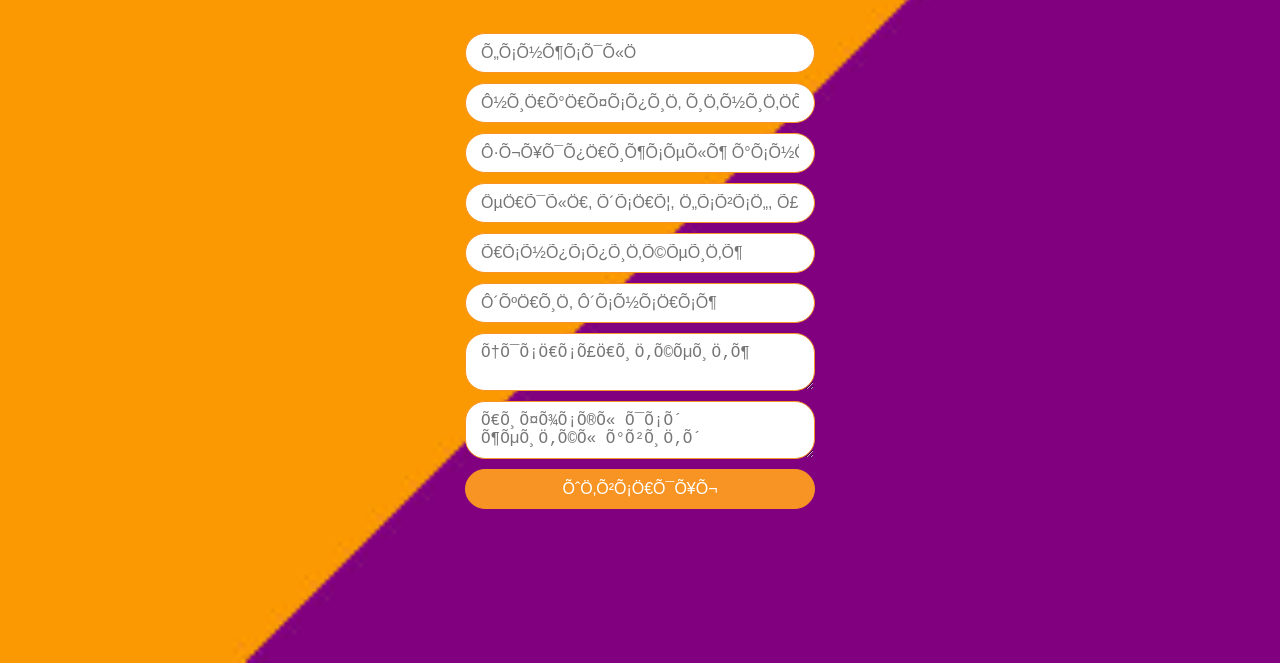
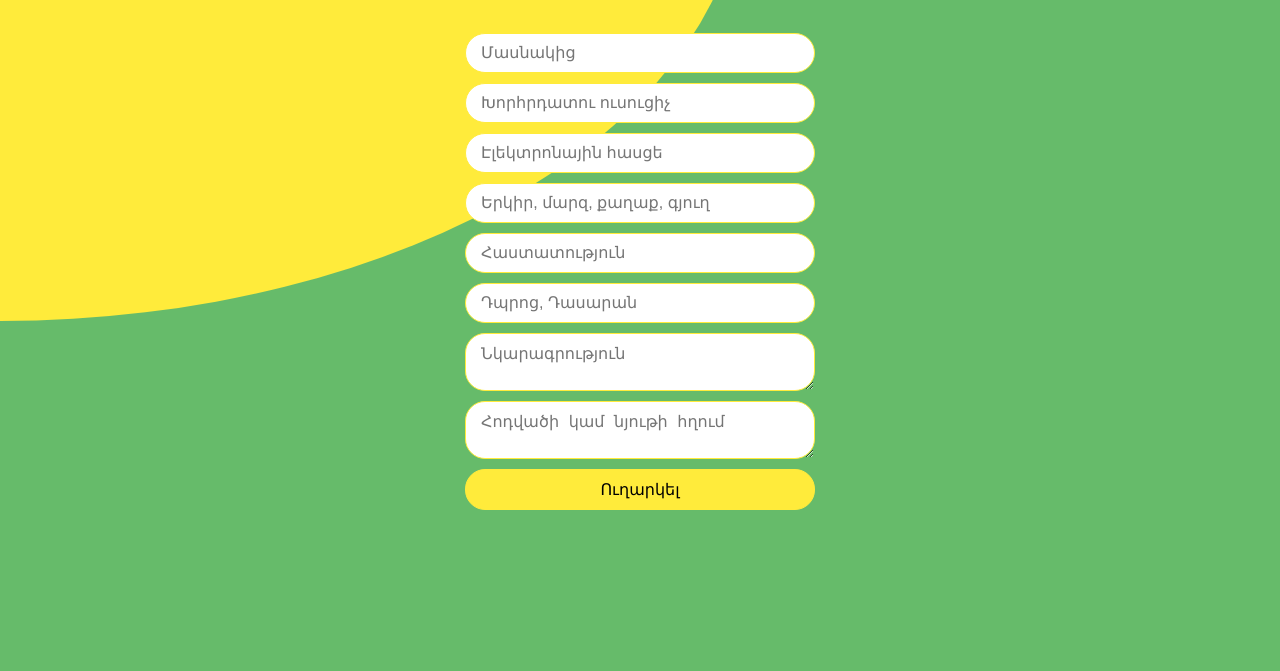
Before and after one commit to tatevayvazyan/digitech, a plain HTML site: page index.html in a window 1280 px wide. Shown: the part 129-800 px from the top of the page. Drawn offline with Linux system fonts and the light colour scheme.

Commit message:
Add files via upload
New forms

```diff
--- a/index.html
+++ b/index.html
@@ -3,18 +3,19 @@
 <head>
     <title>
     </title>
-    <meta charset="UTF=8">
+    <meta charset="UTF-8">
     <link rel="stylesheet" href="style.css">
+    <link href="https://fonts.googleapis.com/css?family=Luckiest+Guy&display=swap" rel="stylesheet">
 </head>
 <body>
 <div class="content">
-    <div class="logo"></div>
+    <div class="logo">digitech</div>
     <form class="form-block">
-            <input type="text" name="participant" placeholder="Մասնակից">
-            <input type="text" name="consultant" placeholder="Խորհրդատու ուսուցիչ">
-            <input type="mail" name="mail" placeholder="Էլեկտրոնային հասցե">
-            <input type="text" name="country" placeholder="Երկիր, մարզ, քաղաք, գյուղ">
-            <input type="text" name="building" placeholder="Հաստատություն">
+            <input type="text" name="name" placeholder="Մասնակից">
+            <input type="text" name="teacher" placeholder="Խորհրդատու ուսուցիչ">
+            <input type="mail" name="email" placeholder="Էլեկտրոնային հասցե">
+            <input type="text" name="city" placeholder="Երկիր, մարզ, քաղաք, գյուղ">
+            <input type="text" name="school" placeholder="Հաստատություն">
             <input type="text" name="class" placeholder="Դպրոց, Դասարան">
             <textarea type="text" name="description" placeholder="Նկարագրություն"></textarea>
             <textarea type="text" name="linkto" placeholder="Հոդվածի կամ նյութի հղում"></textarea>
--- a/style.css
+++ b/style.css
@@ -3,18 +3,22 @@ body {
 }
 
 .content {
-    background: url("bg.jpg") no-repeat;
-    background-size: contain;
+    background-size: cover;
     position: relative;
+    background-color: #66bb6a;
 }
 
 .logo {
+    font-family: 'Luckiest Guy', cursive;
+    color: #66bb6a;
+    font-size: 48px;
     position: absolute;
-    top: 25px;
-    left: 40px;
-    background: url("logo.png") no-repeat;
-    width: 450px;
-    height: 85px;
+    background-color: #ffeb3b;
+    padding: 65px;
+    width: 48%;
+    height: 40%;
+    border-bottom-right-radius: 100%;
+    z-index: 2;
 }
 
 .form-block {
@@ -23,6 +27,8 @@ body {
     align-items: center;
     flex-direction: column;
     height: 100vh;
+    position: relative;
+    z-index: 3;
 }
 
 input {
@@ -30,11 +36,11 @@ input {
     margin: 5px;
     padding: 10px 15px;
     border-radius: 20px;
-    border: 1px solid #F79423;
+    border: 1px solid #ffeb3b ;
     outline: none;
     font-size:16px;
     box-sizing: border-box;
-    color: #492A80;
+    color: #66bb6a;
 }
 
 textarea {
@@ -45,14 +51,14 @@ textarea {
     margin: 5px;
     padding: 10px 15px;
     border-radius: 20px;
-    border: 1px solid #F79423;
+    border: 1px solid #ffeb3b;
     outline: none;
     font-size: 16px;
     box-sizing: border-box;
-    color: #492A80;
+    color: #66bb6a;
 }
 
 .submit {
-    background-color: #F79423;
-    color: white;
+    background-color: #ffeb3b;
+    color: black;
 }
```
